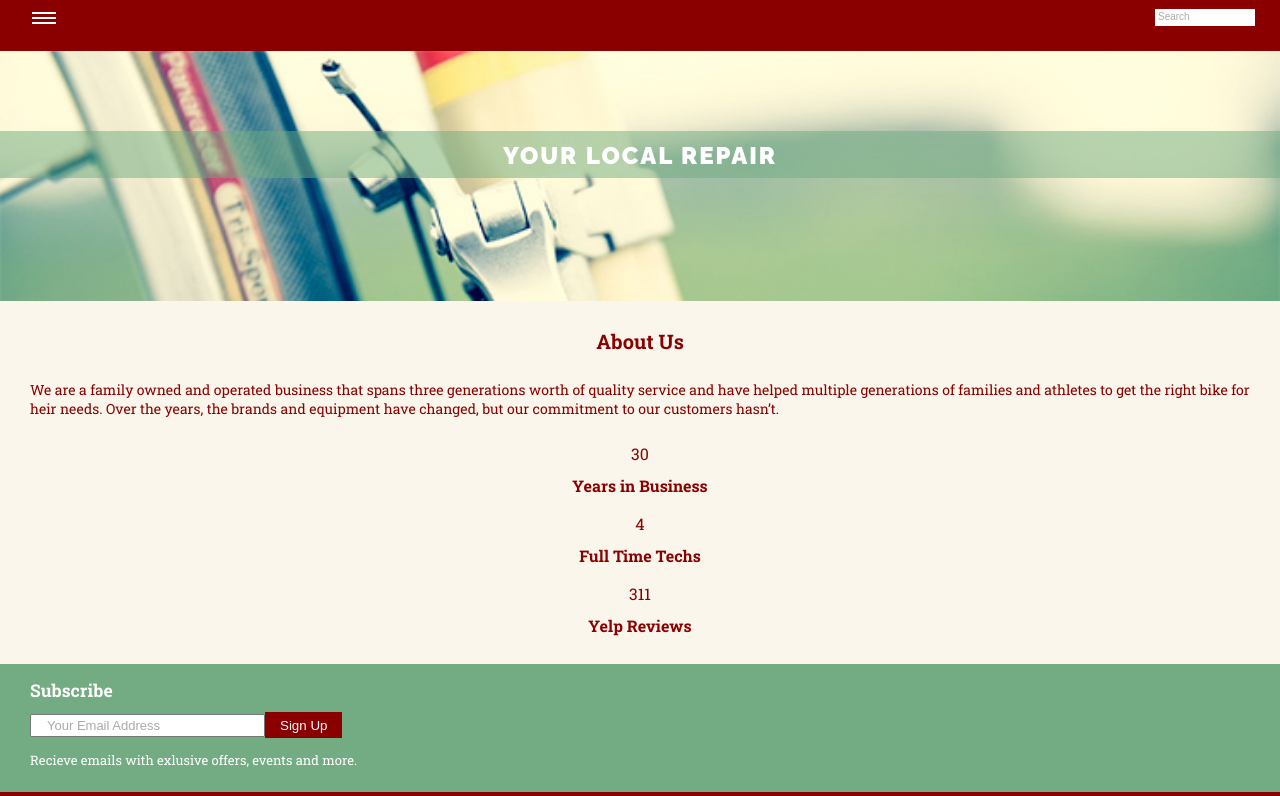
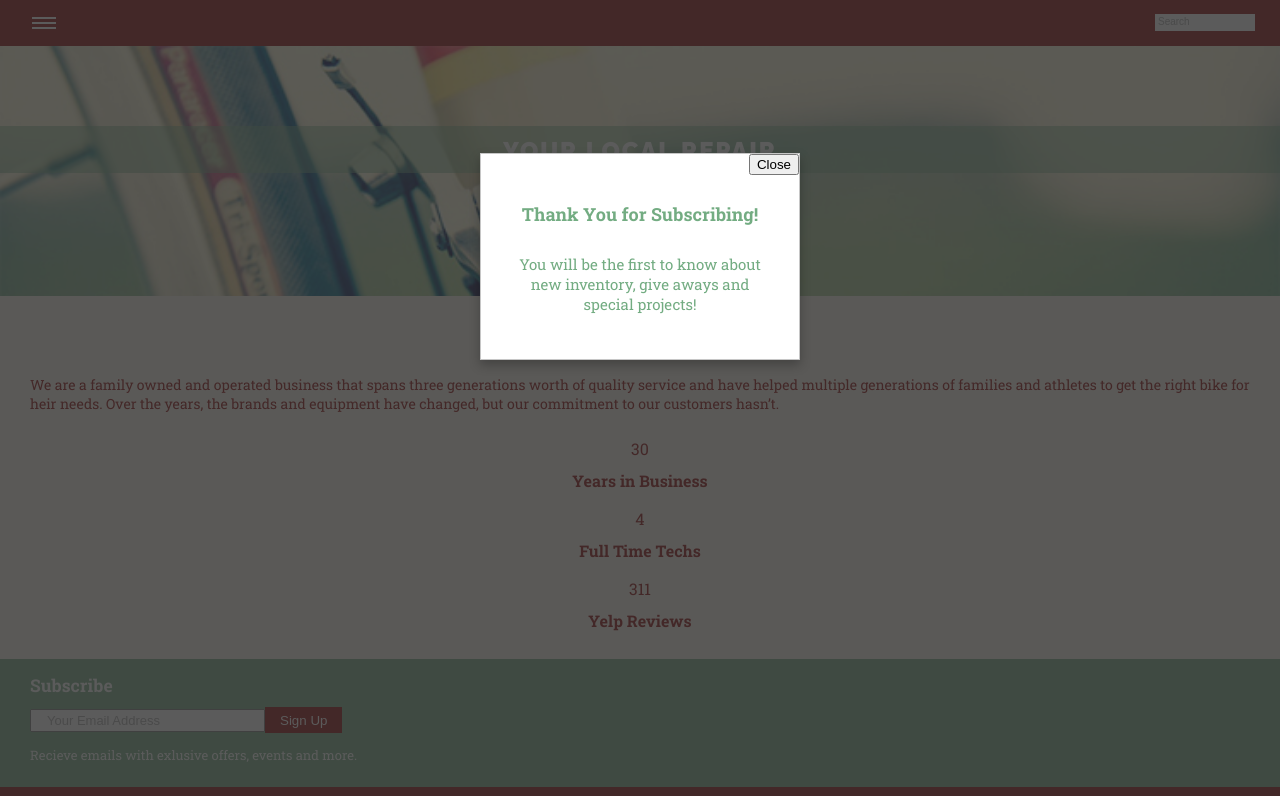
Before and after one commit to sne-syn/Bicycle-express, a website: page source/index.html in a window 1280 px wide. Shown: the part 72-868 px from the top of the page. Drawn offline with Linux system fonts and the light colour scheme.

Commit message:
Add styles for popup

```diff
--- a/source/index.html
+++ b/source/index.html
@@ -53,7 +53,7 @@
   </nav>
   <main>
     <div class="heading">
-      <h1 class="heading__text">Your Local Repair <span class ="heading__text heading__text--hidden">Shop</span></h1>
+      <h1 class="heading__text">Your Local Repair <span class="heading__text heading__text--hidden">Shop</span></h1>
     </div>
     <section class="about-us">
       <h2 class="about-us__heading">About Us</h2>
@@ -83,7 +83,8 @@
     <section class="subscribe">
       <h3 class="subscribe__title">Subscribe</h3>
       <form class="subscribe-form">
-        <input class="subscribe-form__input" type="text" placeholder="Your Email Address"><button type="submit" class="subscribe-form__btn">Sign Up</button>
+        <input class="subscribe-form__input" type="text" placeholder="Your Email Address"><button type="submit"
+          class="subscribe-form__btn">Sign Up</button>
       </form>
       <p class="subscribe__promo">Recieve emails with exlusive offers, events and more.</p>
     </section>
@@ -141,9 +142,13 @@
     </table>
   </footer>
   <section class="modal">
+    <div class="modal__position">
+      <div class="modal__wrapper">
         <h3 class="modal__text-heading">Thank You for Subscribing!</h3>
         <p class="modal__text">You will be the first to know about new inventory, give aways and special projects!</p>
         <button class="modal__close" title="Close" type="button">Close</button>
+      </div>
+    </div>
     <div class="modal__overlay"></div>
   </section>
   <script src="js/menu.js"></script>
--- a/source/sass/components/_main-nav.scss
+++ b/source/sass/components/_main-nav.scss
@@ -14,7 +14,6 @@
   background-color: transparent;
   cursor: pointer;
   border: none;
-  outline: $color-white;
 }
 
 .main-nav--closed .main-nav__toggle::before {
@@ -34,8 +33,8 @@
   list-style: none;
 }
 
-.main-nav .main-nav--opened {
-  padding-bottom: 0;
+.main-nav.main-nav--opened.main-nav--closed {
+  padding-bottom: 0px;
 }
 
 .main-nav--opened .main-nav__toggle {
--- a/source/sass/components/_menu.scss
+++ b/source/sass/components/_menu.scss
@@ -1,7 +1,6 @@
 .menu {
   margin: 0;
   padding: 0;
-  padding-top: 10px;
 }
 
 .menu__item {
@@ -25,3 +24,7 @@
     color: $color-menu-hover;
   }
 }
+
+.menu.menu--opened {
+  padding-top: 10px;
+}
--- /dev/null
+++ b/source/sass/components/_modal.scss
@@ -0,0 +1,53 @@
+.modal__overlay {
+  position: absolute;
+  overflow: auto;
+  left: 0;
+  top: 0;
+  width: 100%;
+  height: 100%;
+  background-color: rgba($color-light-black, 0.8);
+  z-index: 300;
+}
+
+.modal__position {
+  position: fixed;
+  left: 50%;
+  top: 50%;
+  margin-left: -160px;
+  margin-top: -175px;
+  z-index: 400;
+}
+
+.modal__wrapper {
+  position: relative;
+  width: 320px;
+  padding: 30px 25px;
+  text-align: center;
+  background-color: $color-white;
+  border: 1px solid #c6c6c6;
+  box-shadow: 0 5px 10px 0 rgba(0, 1, 1, 0.25);
+}
+
+.modal {
+  display: block;
+}
+
+.modal--show {
+  display: block;
+}
+
+.modal__text-heading {
+  padding-bottom: 10px;
+  font-size: 18px;
+  color: $color-secondary;
+}
+
+.modal__text {
+  color: $color-secondary;
+}
+
+.modal__close {
+position: absolute;
+top: 0;
+right: 0;
+}
--- a/source/sass/layout/_header.scss
+++ b/source/sass/layout/_header.scss
@@ -11,7 +11,7 @@
   margin-left: 20px;
   margin-right: 7px;
   padding-top: 9px;
-  padding-bottom: 5px;
+  padding-bottom: 10px;
 }
 
 .header__logo-link {
--- a/source/sass/style.scss
+++ b/source/sass/style.scss
@@ -12,6 +12,7 @@
 @import "components/heading";
 @import "components/main-nav";
 @import "components/menu";
+@import "components/modal";
 @import "components/search-form";
 @import "components/social";
 @import "components/subscribe";
```
Also changed, not shown: source/css/style.css, 1 other file. Lines whose indentation alone changed are shown as unchanged.
